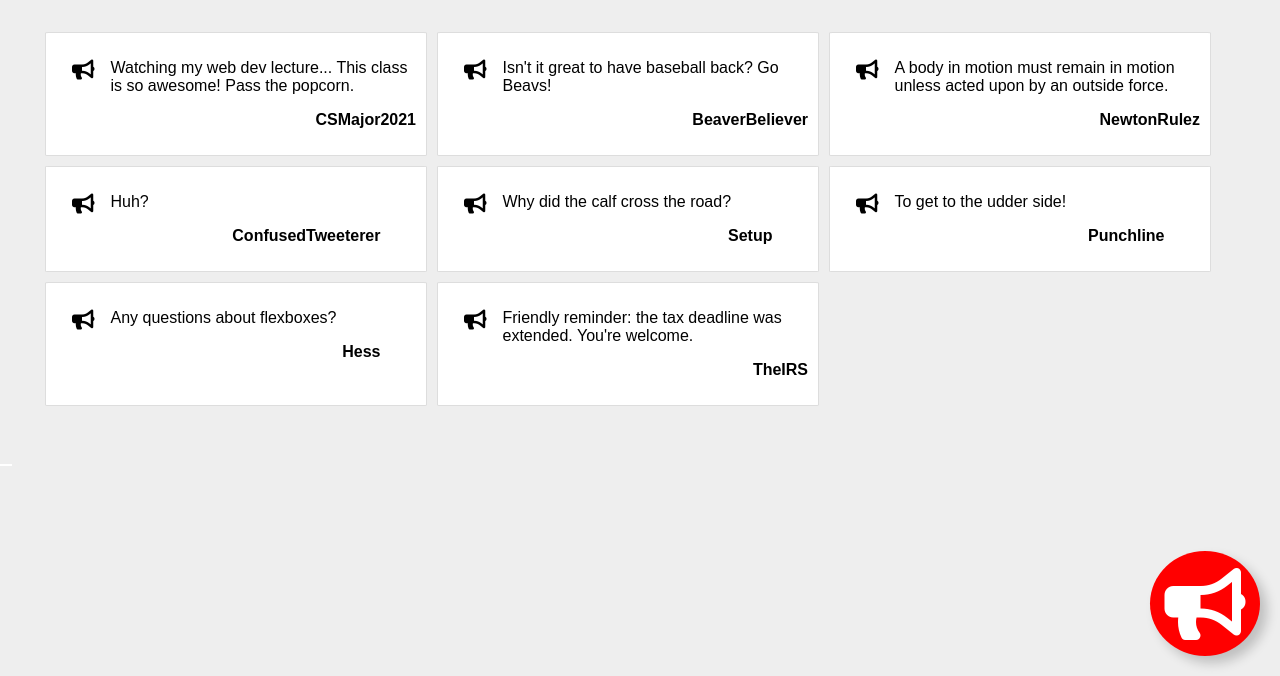
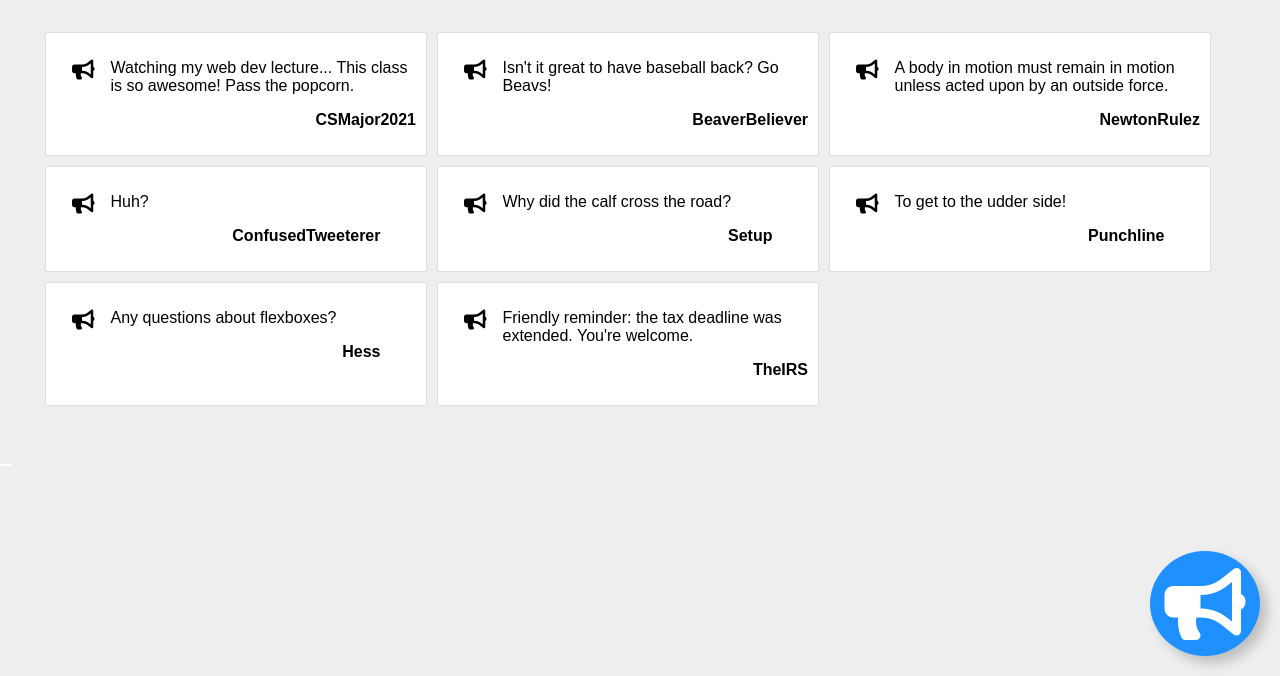
Before and after one commit to jozais-dej/290a2, a plain HTML site: page index.html in a window 1280 px wide. In both pictures the pointer is over the icon 1210 px from the left and 732 px from the top of the page. Shown: the part 124-800 px from the top of the page. Drawn offline with Linux system fonts and the light colour scheme.

Commit message:
Add files via upload

```diff
--- a/style.css
+++ b/style.css
@@ -56,7 +56,7 @@ button {
     }
 
         button .fas.fa-bullhorn:hover {
-            background-color: red;
+            background-color: dodgerblue;
             width: 110px;
             height: 88px;
             position: fixed;
```
